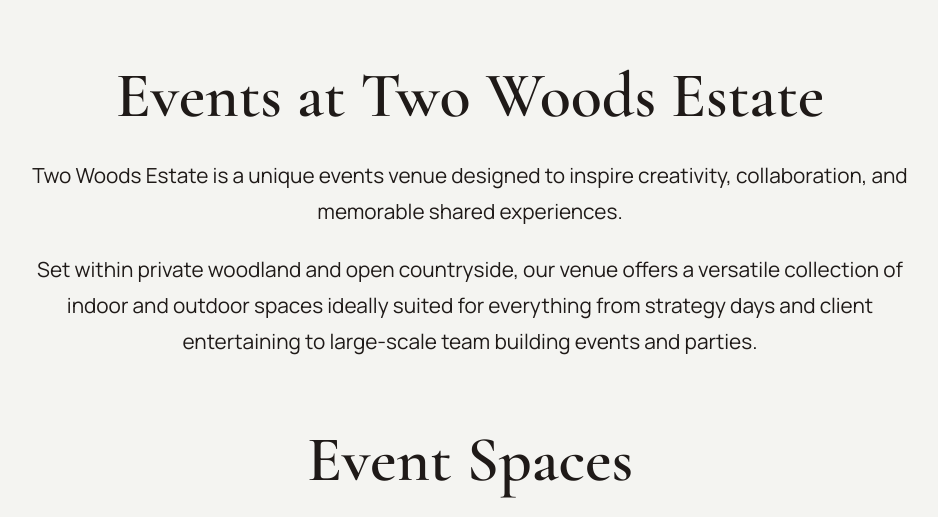
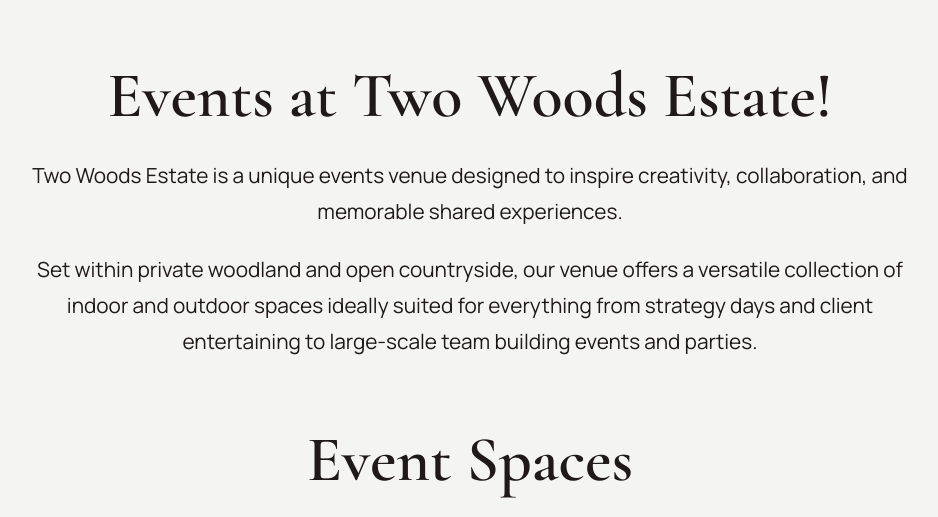
Before and after one commit to beribak/two_woods_estate, a Jekyll site: the page built from events.html, in a window 1280 px wide and 900 px high, scrolled down 773 px, cut to the strip 203-720 px from the top of the window. Shown: the whole strip, without its empty margins (170-1108 px from the left). Built offline with Jekyll 4.4.1, drawn with Linux system fonts in a browser that asks for light colours.

```diff
--- a/_data/events.yml
+++ b/_data/events.yml
@@ -3,7 +3,7 @@ hero:
   alt: "Styled event setup at the estate"
   photographer: ""
 intro:
-  heading: "Events at Two Woods Estate"
+  heading: "Events at Two Woods Estate!"
   paragraphs:
     - "Two Woods Estate is a unique events venue designed to inspire creativity, collaboration, and memorable shared experiences."
     - "Set within private woodland and open countryside, our venue offers a versatile collection of indoor and outdoor spaces ideally suited for everything from strategy days and client entertaining to large-scale team building events and parties."
```
